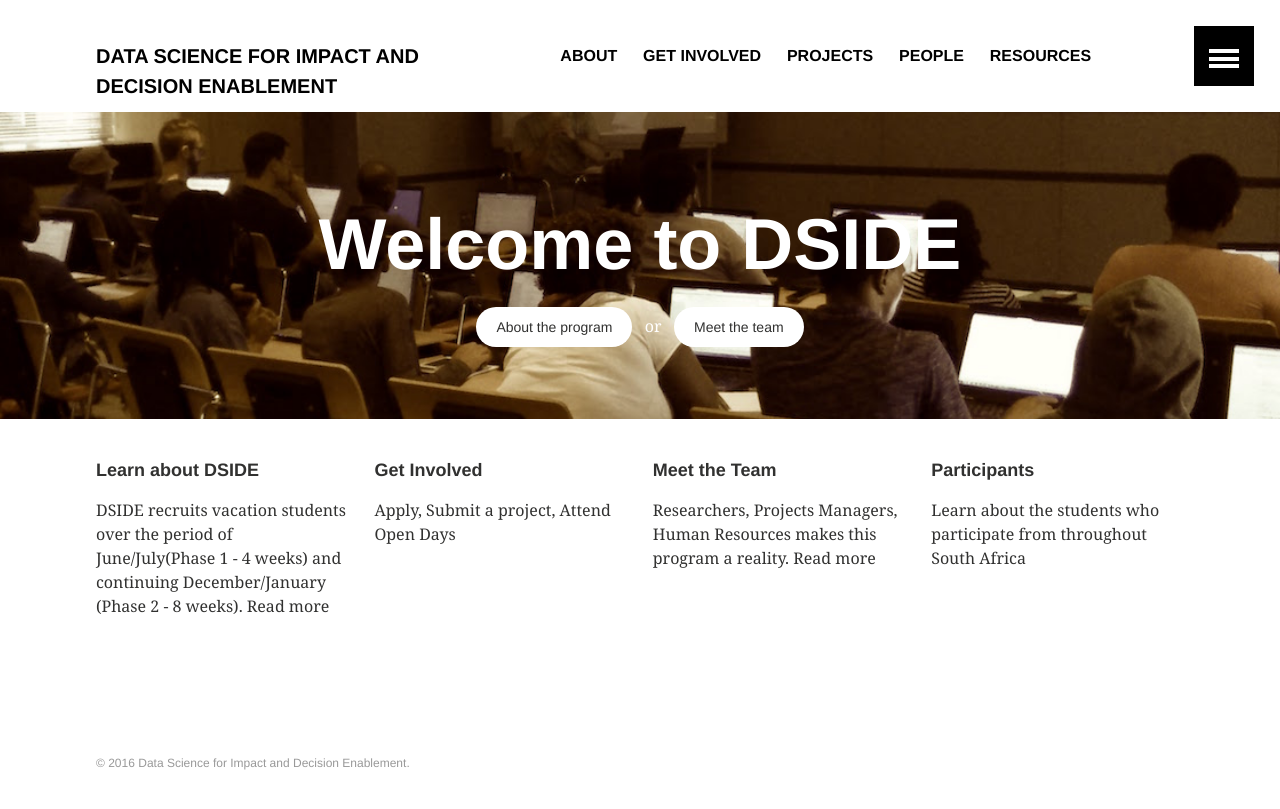
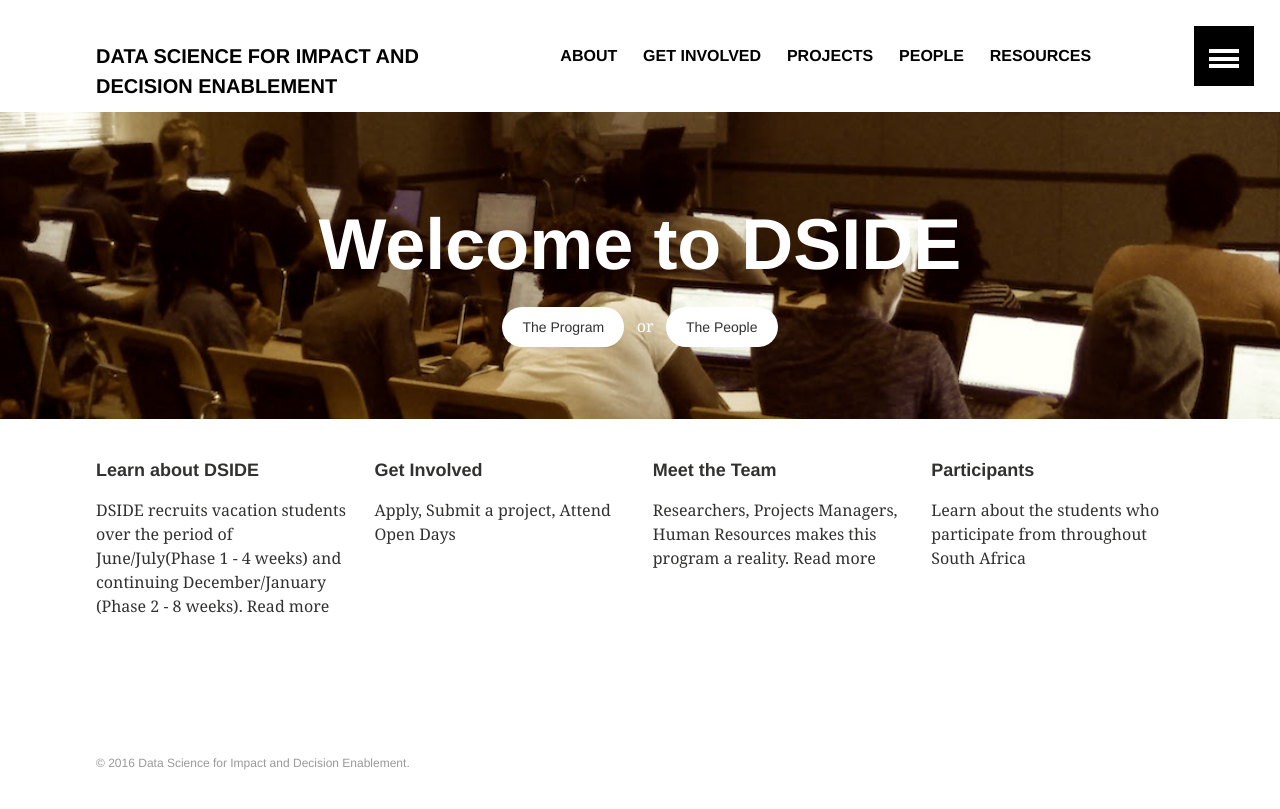
Before and after one commit to DSIDEWeb/dsideweb.github.io, a Jekyll site: the page built from index.md, in a window 1280 px wide. Shown: the top 809 px of the page. Built offline with Jekyll 4.4.1, drawn with Linux system fonts in a browser that asks for light colours.

Commit message:
Front page

```diff
--- a/_layouts/home.html
+++ b/_layouts/home.html
@@ -49,7 +49,7 @@
       <div class="wrap page-lead-content">
         <h1>Welcome to DSIDE</h1>
         <h2></h2>
-        <a href="{{ site.url }}/about/" class="btn-inverse">About the program</a> &nbsp; or &nbsp; <a href="{{ site.url }}/team/" class="btn-inverse">Meet the team</a>
+        <a href="{{ site.url }}/about/" class="btn-inverse">The Program</a> &nbsp; or &nbsp; <a href="{{ site.url }}/people/" class="btn-inverse">The People</a>
       </div><!-- /.page-lead-content -->
     </div><!-- /.page-lead -->
     {% endif %}
```
